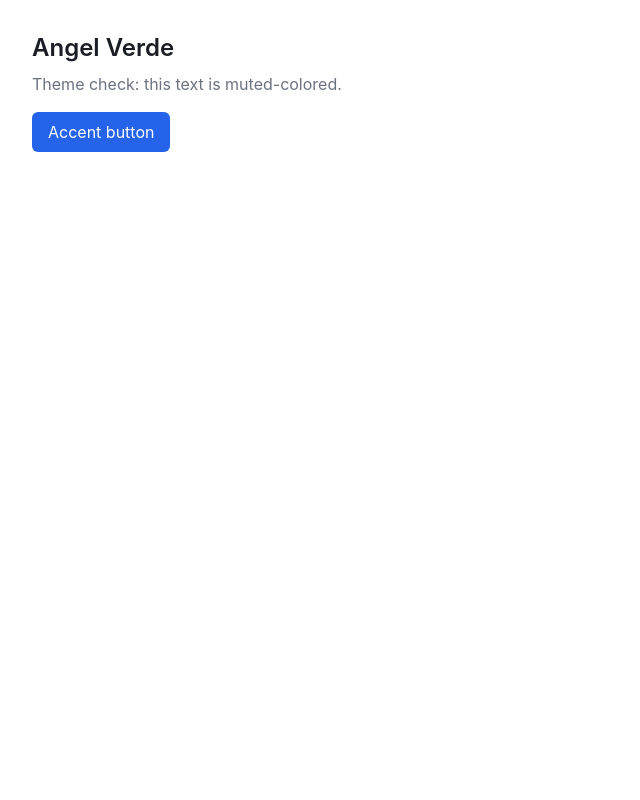
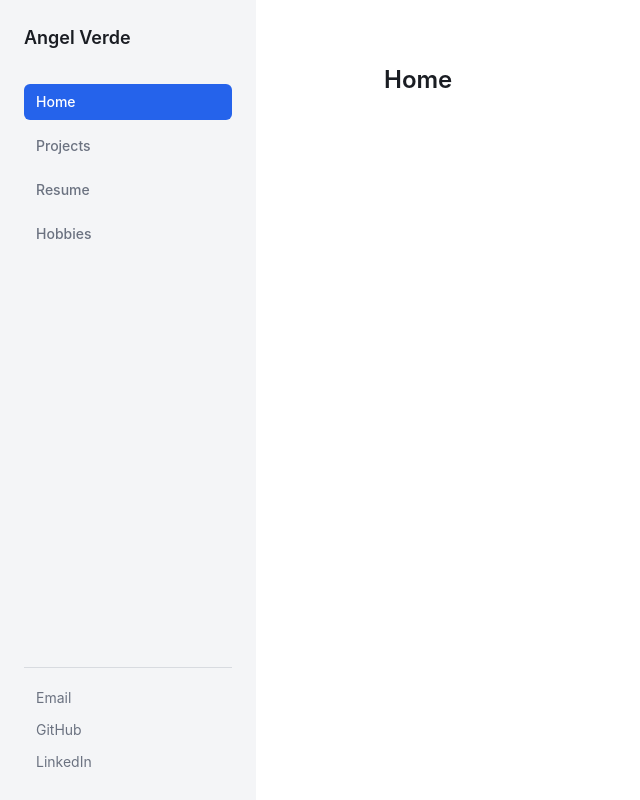
Before and after one commit to paka249/angel_verde_salas_personal, a React (Vite) app: page / in a window 1280 px wide. Shown: the whole page, without its empty margins (0-640 px from the left). Built offline with nearby package versions, Linux system fonts and the light colour scheme.

Commit message:
feat: add sidebar-routed layout with mobile navigation

```diff
--- a/package.json
+++ b/package.json
@@ -10,7 +10,8 @@
   },
   "dependencies": {
     "react": "^18.3.1",
-    "react-dom": "^18.3.1"
+    "react-dom": "^18.3.1",
+    "react-router-dom": "^7.18.1"
   },
   "devDependencies": {
     "@tailwindcss/vite": "^4.3.3",
--- a/src/App.tsx
+++ b/src/App.tsx
@@ -1,12 +1,22 @@
+import { BrowserRouter, Routes, Route } from 'react-router-dom'
+import Layout from './components/Layout'
+import Home from './pages/Home'
+import Projects from './pages/Projects'
+import Resume from './pages/Resume'
+import Hobbies from './pages/Hobbies'
+
 function App() {
   return (
-    <div className="min-h-screen bg-bg p-8 text-text">
-      <h1 className="text-2xl font-semibold">Angel Verde</h1>
-      <p className="mt-2 text-muted">Theme check: this text is muted-colored.</p>
-      <button className="mt-4 rounded-md bg-accent px-4 py-2 text-bg">
-        Accent button
-      </button>
-    </div>
+    <BrowserRouter>
+      <Routes>
+        <Route element={<Layout />}>
+          <Route index element={<Home />} />
+          <Route path="projects" element={<Projects />} />
+          <Route path="resume" element={<Resume />} />
+          <Route path="hobbies" element={<Hobbies />} />
+        </Route>
+      </Routes>
+    </BrowserRouter>
   )
 }
 
--- /dev/null
+++ b/src/components/Layout.tsx
@@ -0,0 +1,17 @@
+import { Outlet } from 'react-router-dom'
+import Sidebar from './Sidebar'
+
+function Layout() {
+  return (
+    <div className="flex min-h-screen bg-bg text-text">
+      <Sidebar />
+      <main className="flex-1 px-6 py-10 md:px-12 md:py-16">
+        <div className="mx-auto max-w-3xl">
+          <Outlet />
+        </div>
+      </main>
+    </div>
+  )
+}
+
+export default Layout
--- /dev/null
+++ b/src/components/Sidebar.tsx
@@ -0,0 +1,77 @@
+import { useState } from 'react'
+import { NavLink } from 'react-router-dom'
+
+const NAV_ITEMS = [
+  { label: 'Home', path: '/' },
+  { label: 'Projects', path: '/projects' },
+  { label: 'Resume', path: '/resume' },
+  { label: 'Hobbies', path: '/hobbies' },
+]
+
+const CONTACT_LINKS = [
+  { label: 'Email', href: 'mailto:you@example.com' },
+  { label: 'GitHub', href: 'https://github.com/your-username' },
+  { label: 'LinkedIn', href: 'https://linkedin.com/in/your-username' },
+]
+
+function Sidebar() {
+  const [isOpen, setIsOpen] = useState(false)
+
+  return (
+    <>
+      <button
+        type="button"
+        onClick={() => setIsOpen((open) => !open)}
+        className="fixed left-4 top-4 z-20 flex h-10 w-10 items-center justify-center rounded-md bg-surface text-text md:hidden"
+        aria-label="Toggle navigation"
+      >
+        <span className="text-xl">{isOpen ? '✕' : '☰'}</span>
+      </button>
+
+      <aside
+        className={`fixed inset-y-0 left-0 z-10 flex w-64 transform flex-col justify-between bg-surface p-6 transition-transform duration-200 ease-in-out md:static md:translate-x-0 ${
+          isOpen ? 'translate-x-0' : '-translate-x-full'
+        }`}
+      >
+        <div>
+          <div className="mb-8 text-lg font-semibold text-text">Angel Verde</div>
+          <nav className="flex flex-col gap-2">
+            {NAV_ITEMS.map((item) => (
+              <NavLink
+                key={item.path}
+                to={item.path}
+                end={item.path === '/'}
+                onClick={() => setIsOpen(false)}
+                className={({ isActive }) =>
+                  `rounded-md px-3 py-2 text-sm font-medium transition-colors ${
+                    isActive
+                      ? 'bg-accent text-bg'
+                      : 'text-muted hover:bg-bg hover:text-text'
+                  }`
+                }
+              >
+                {item.label}
+              </NavLink>
+            ))}
+          </nav>
+        </div>
+
+        <div className="flex flex-col gap-1 border-t border-muted/20 pt-4">
+          {CONTACT_LINKS.map((link) => (
+            <a
+              key={link.label}
+              href={link.href}
+              target="_blank"
+              rel="noreferrer"
+              className="rounded-md px-3 py-1 text-sm text-muted transition-colors hover:text-accent"
+            >
+              {link.label}
+            </a>
+          ))}
+        </div>
+      </aside>
+    </>
+  )
+}
+
+export default Sidebar
--- /dev/null
+++ b/src/pages/Hobbies.tsx
@@ -0,0 +1,5 @@
+function Hobbies() {
+  return <h1 className="text-2xl font-semibold text-text">Hobbies</h1>
+}
+
+export default Hobbies
--- /dev/null
+++ b/src/pages/Home.tsx
@@ -0,0 +1,5 @@
+function Home() {
+  return <h1 className="text-2xl font-semibold text-text">Home</h1>
+}
+
+export default Home
--- /dev/null
+++ b/src/pages/Projects.tsx
@@ -0,0 +1,5 @@
+function Projects() {
+  return <h1 className="text-2xl font-semibold text-text">Projects</h1>
+}
+
+export default Projects
--- /dev/null
+++ b/src/pages/Resume.tsx
@@ -0,0 +1,5 @@
+function Resume() {
+  return <h1 className="text-2xl font-semibold text-text">Resume</h1>
+}
+
+export default Resume
```
Also changed, not shown: 1 other file (tests, documents, lock files or other folders).
